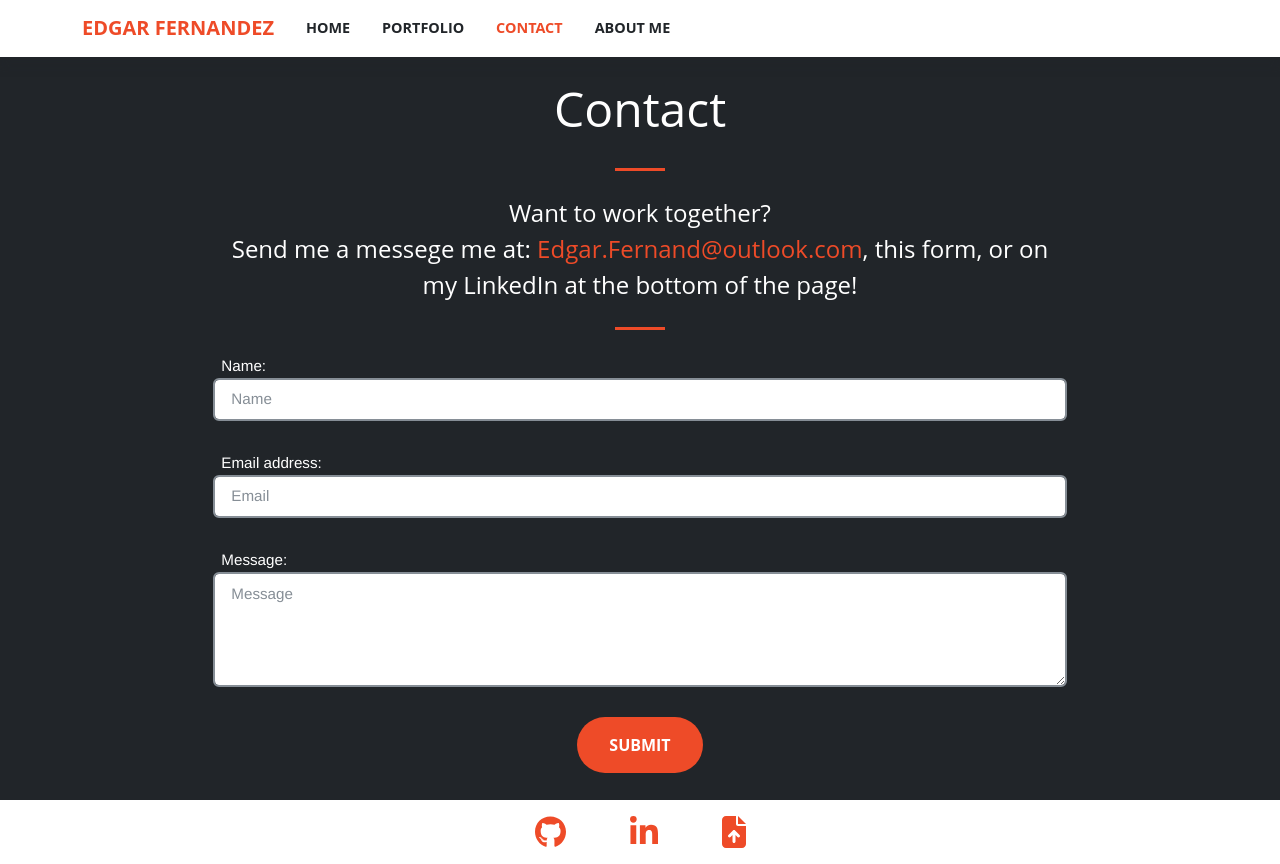
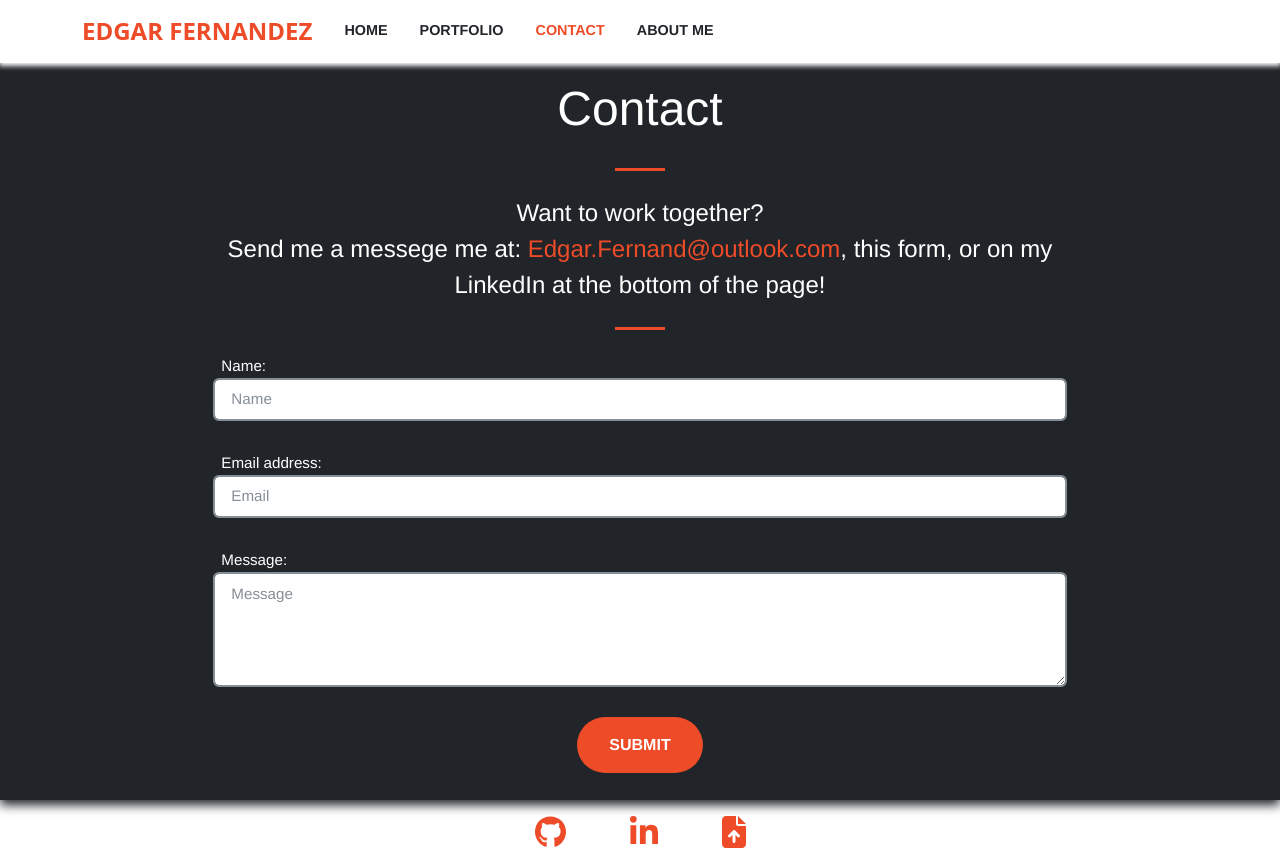
Before and after one commit to HCTyler/Portfolios, a React (Create React App) app: page / in a window 1280 px wide. Both pictures are taken after a click on the item "CONTACT". Built offline with nearby package versions, Linux system fonts and the light colour scheme; no server answers.

Commit message:
added a bit more box shadow to the main page and change the pointer to cursor on the nav bav

```diff
--- a/src/components/Navbar/Navbar.css
+++ b/src/components/Navbar/Navbar.css
@@ -1,14 +1,15 @@
 #mainNav {
     border-bottom: 1px solid rgba(var(--box-class), 0.1);
     background-color: var(--lightAccent);
-    font-family: "Open Sans", "Helvetica Neue", Arial, sans-serif;
+    /* font-family: "Open Sans", "Helvetica Neue", Arial, sans-serif; */
     -webkit-transition: all 0.2s;
     -moz-transition: all 0.2s;
     transition: all 0.2s;
-    box-shadow: 0 5px 10px 0 rgba(var(--box-shadow));
+    box-shadow: 0px 2px 5px 1px rgba(var(--box-class));
 }
 
 #mainNav .navbar-brand {
+    font-size: 150%;
     font-weight: 700;
     text-transform: uppercase;
     color: var(--primaryColor);
@@ -17,7 +18,8 @@
 
 #mainNav .navbar-brand:focus,
 #mainNav .navbar-brand:hover {
-    color: var(--primaryColor);
+    color: var(--tertiaryColor);
+    cursor: pointer;
 }
 
 #mainNav .navbar-nav>li.nav-link,
@@ -32,6 +34,7 @@
 #mainNav .navbar-nav>li.nav-link:hover,
 #mainNav .navbar-nav>li.nav-link:focus:hover {
     color: var(--primaryColor);
+    box-shadow: 1px 1px 2px 0px rgba(var(--box-shadow), 0.2);
 }
 
 #mainNav .navbar-nav>li.nav-link.active,
@@ -57,7 +60,7 @@
 
     #mainNav .navbar-brand:focus,
     #mainNav .navbar-brand:hover {
-        color: var(--secondaryColor);
+        color: var(--tertiaryColor);
     }
 
     #mainNav .navbar-nav>li.nav-link {
--- a/src/index.css
+++ b/src/index.css
@@ -18,9 +18,12 @@ html{
   height: 100%;
 }
 body {
-  font-family: "Merriweather", "Helvetica Neue", Arial, sans-serif;
+  font-family:"Goudy Bookletter 1911" ,"Helvetica Neue";
 }
 
+main{
+  box-shadow: 0px 5px 10px 0 rgba(var(--box-shadow));
+}
 main hr {
   max-width: 50px;
   border-width: 3px;
@@ -45,7 +48,7 @@ a:hover {
   color: var(--primaryColor);
 }
 
-p,
+/* p,
 h1,
 h2,
 h3,
@@ -53,7 +56,7 @@ h4,
 h5,
 h6 {
   font-family: "Open Sans", "Helvetica Neue", Arial, sans-serif;
-}
+} */
 
 h1 {
   font-size: 3rem;
@@ -67,7 +70,7 @@ h1 {
   text-transform: uppercase;
   border: none;
   border-radius: 300px;
-  font-family: "Open Sans", "Helvetica Neue", Arial, sans-serif;
+  /* font-family: "Open Sans", "Helvetica Neue", Arial, sans-serif; */
 }
 
 .btn-xl {
```
